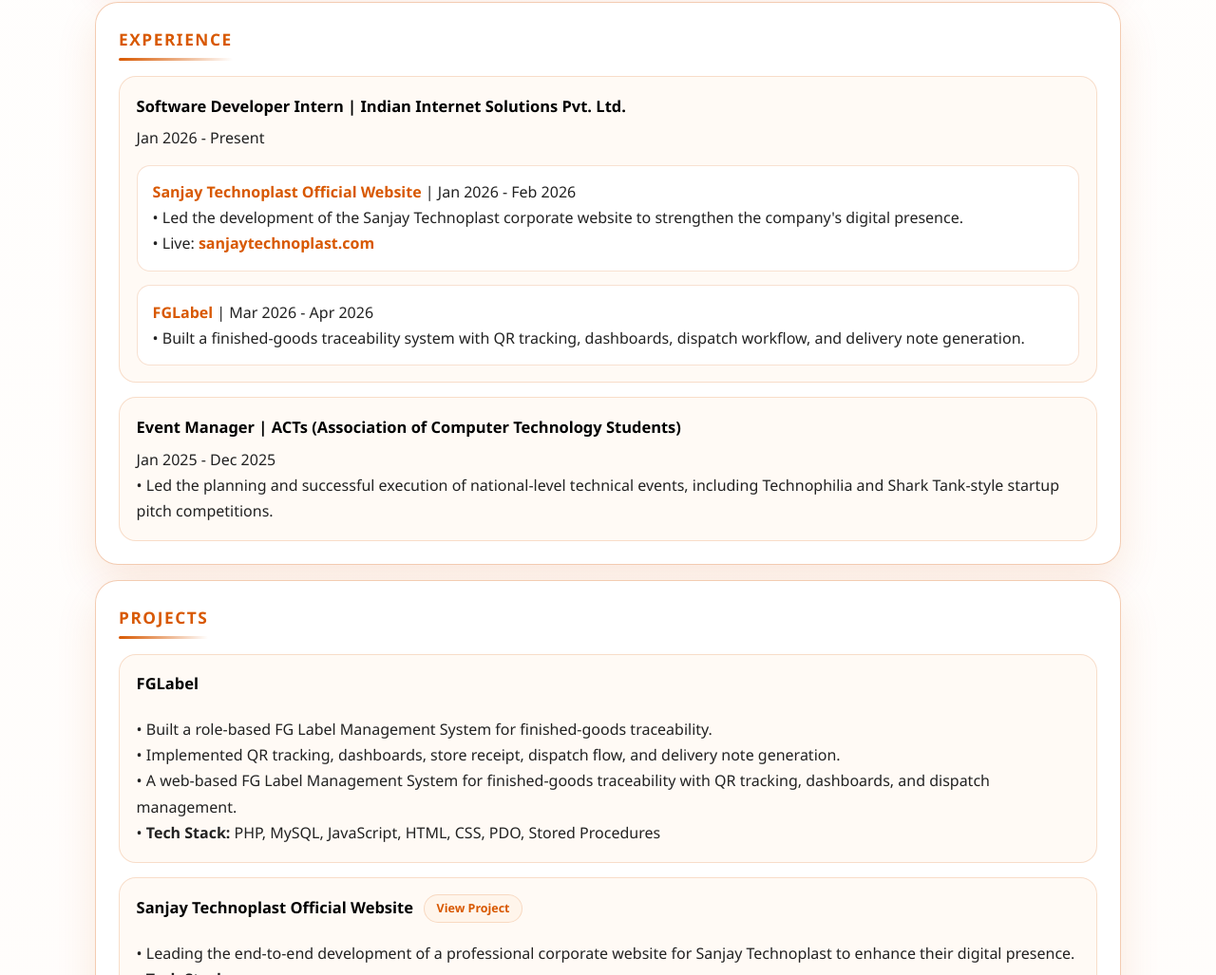
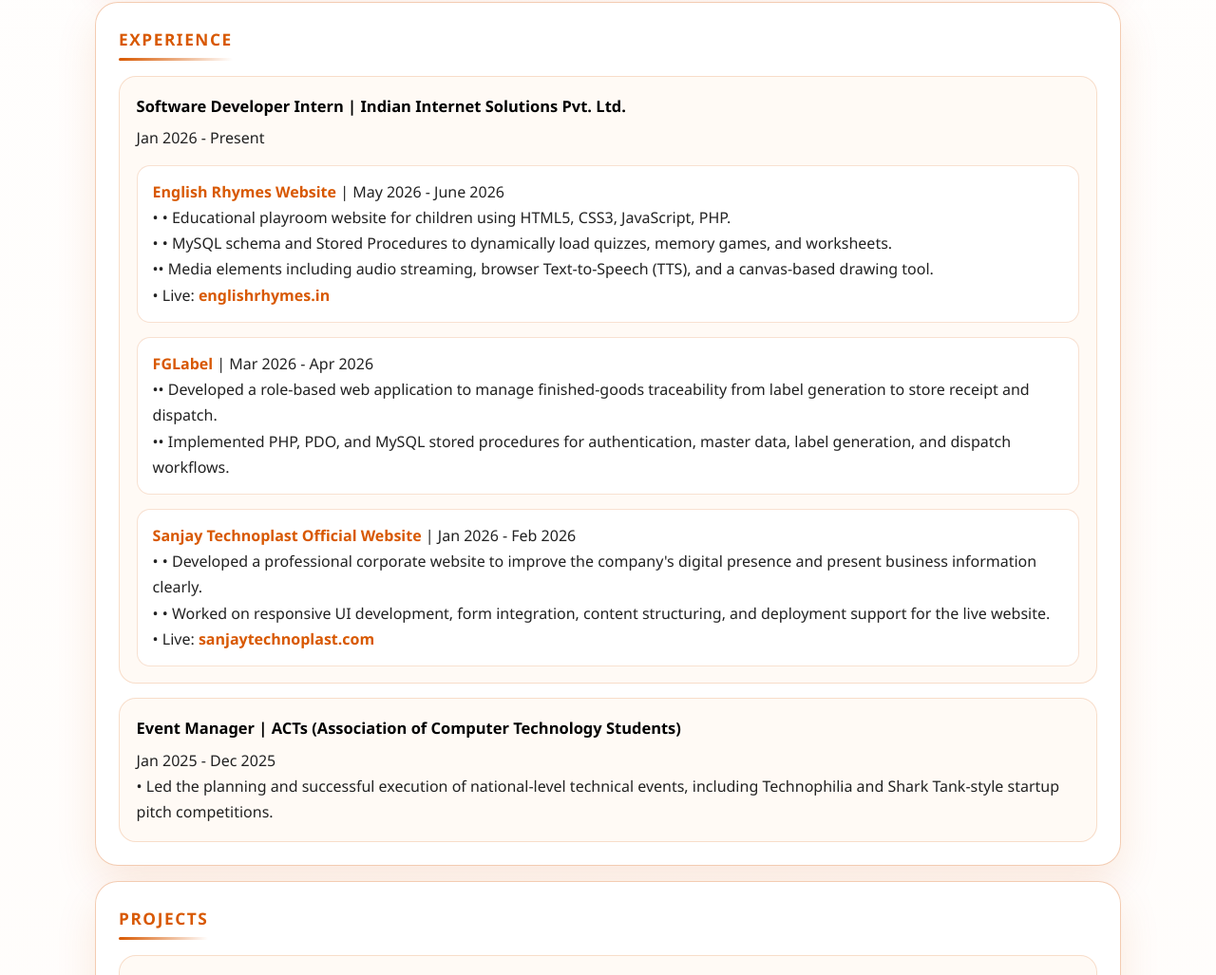
Before and after one commit to AJAY-DOMBALE-04/AJAY-Portfolio, a plain HTML site: page index.html in a window 1280 px wide. Shown: the part 1636-2663 px from the top of the page at 95% size. Drawn offline with nearby package versions, Linux system fonts and the light colour scheme.

Commit message:
Update index.html

```diff
--- a/index.html
+++ b/index.html
@@ -634,13 +634,22 @@
             <h3>Software Developer Intern | Indian Internet Solutions Pvt. Ltd.</h3>
             <p>Jan 2026 - Present</p>
             <div class="experience-project">
-              <p><strong>Sanjay Technoplast Official Website</strong> | Jan 2026 - Feb 2026</p>
-              <p>&bull; Led the development of the Sanjay Technoplast corporate website to strengthen the company's digital presence.</p>
-              <p>&bull; Live: <a href="https://sanjaytechnoplast.com" target="_blank" style="color: var(--accent); font-weight: 600;">sanjaytechnoplast.com</a></p>
+              <p><strong>English Rhymes Website</strong> | May 2026 - June 2026</p>
+              <p>&bull; • Educational playroom website for children using HTML5, CSS3, JavaScript, PHP.</p>
+              <p>&bull; • MySQL schema and Stored Procedures to dynamically load quizzes, memory games, and worksheets.</p>
+              <p>&bull;• Media elements including audio streaming, browser Text-to-Speech (TTS), and a canvas-based drawing tool.</p>
+              <p>&bull; Live: <a href="https://englishrhymes.in/" target="_blank" style="color: var(--accent); font-weight: 600;">englishrhymes.in</a></p>
             </div>
             <div class="experience-project">
               <p><strong>FGLabel</strong> | Mar 2026 - Apr 2026</p>
-              <p>&bull; Built a finished-goods traceability system with QR tracking, dashboards, dispatch workflow, and delivery note generation.</p>
+              <p>&bull;• Developed a role-based web application to manage finished-goods traceability from label generation to store receipt and dispatch.</p>
+              <p>&bull;• Implemented PHP, PDO, and MySQL stored procedures for authentication, master data, label generation, and dispatch workflows.</p>
+            </div>
+             <div class="experience-project">
+              <p><strong>Sanjay Technoplast Official Website</strong> | Jan 2026 - Feb 2026</p>
+              <p>&bull; • Developed a professional corporate website to improve the company's digital presence and present business information clearly.</p>
+              <p>&bull; • Worked on responsive UI development, form integration, content structuring, and deployment support for the live website.</p>
+              <p>&bull; Live: <a href="https://sanjaytechnoplast.com" target="_blank" style="color: var(--accent); font-weight: 600;">sanjaytechnoplast.com</a></p>
             </div>
           </div>
           <div class="card">
```
